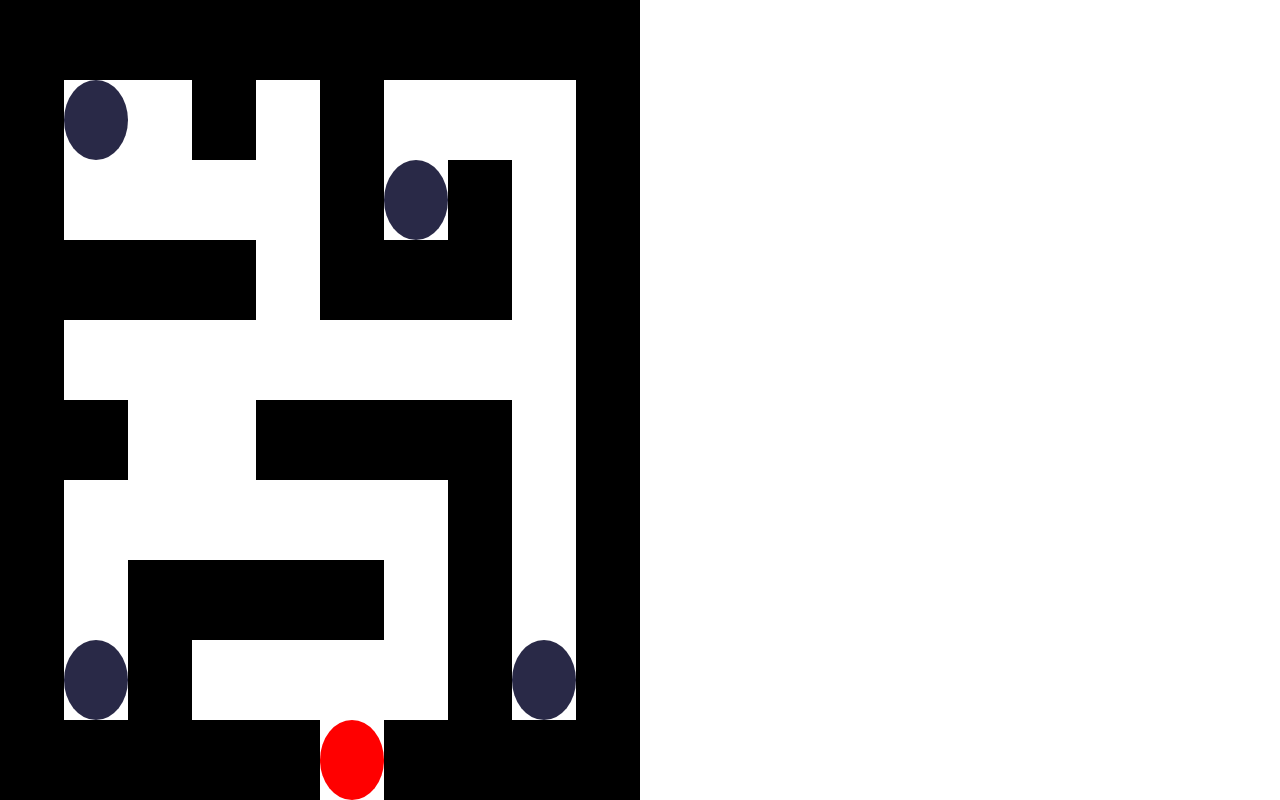
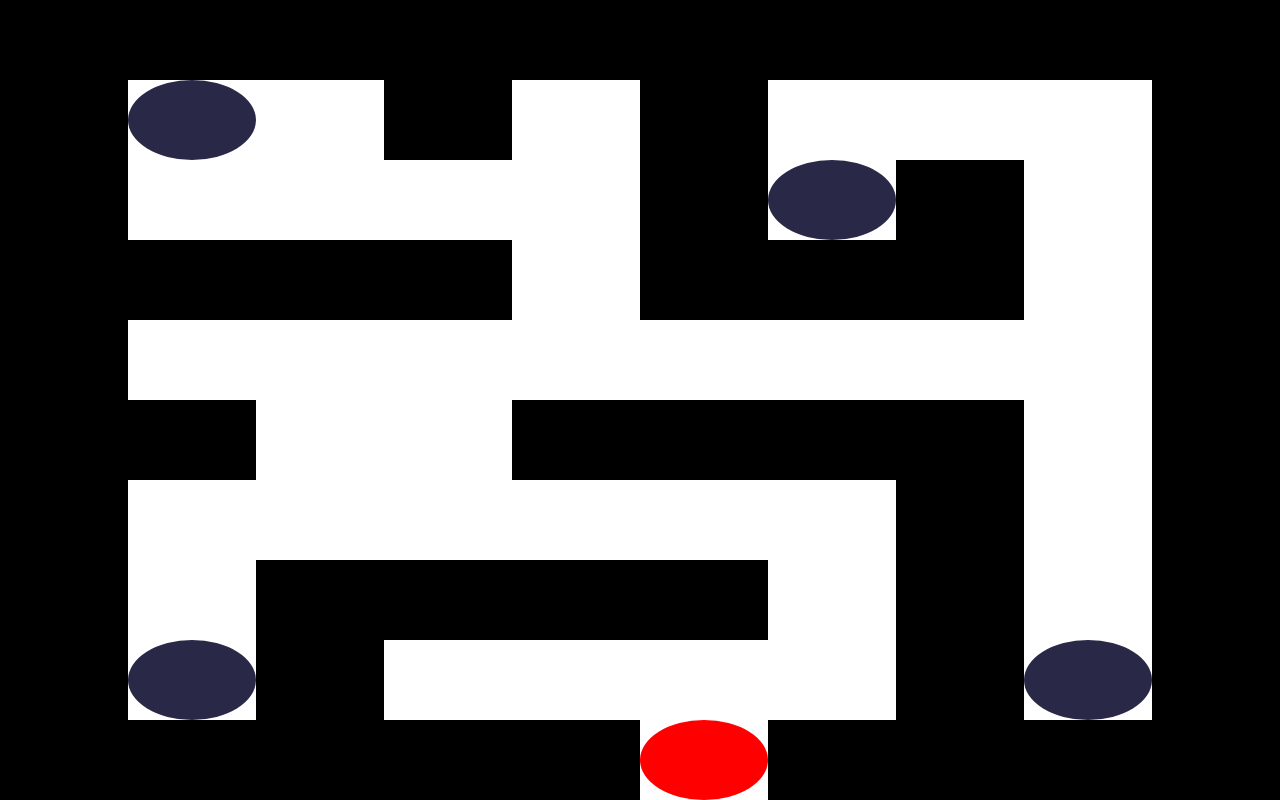
Before and after one commit to ArcticGlacier/Labyrinth, a React (Create React App) app: page / in a window 1280 px wide. Built offline with nearby package versions, Linux system fonts and the light colour scheme.

Commit message:
css more

```diff
--- a/src/App.css
+++ b/src/App.css
@@ -1,6 +1,6 @@
 .App {
   height:100vh;
-  width:50vw;
+  width:100vw;
   display:flex;
   flex-direction: row;
   justify-content: center;
--- a/src/labyrinth.css
+++ b/src/labyrinth.css
@@ -1,25 +1,25 @@
 .cell-0 {
-    height: 50px;
-    width:90px;
+    height: 10vh;
+    width:10vw;
     background-color: rgb(255, 255, 255); /* Empty cells */
   }
 
   .cell-1 {
-    height: 50px;
-    width:90px;
+    height: 10vh;
+    width:10vw;
     background-color: rgb(0, 0, 0); /* Walls */
   }
 
   .cell-2 {
     background-color: rgb(255, 0, 0); /* Special cell with value 2 */
-    height: 50px;
-    width:90px;
+    height: 10vh;
+    width:10vw;
     border-radius: 50%;
   }
 
   .cell-3, .cell-4 {
     background-color: rgb(41, 41, 71); /* Special cell with value 3 */
-    height: 50px;
-    width:90px;
+    height: 10vh;
+    width:10vw;
     border-radius: 50%;
   }
```
